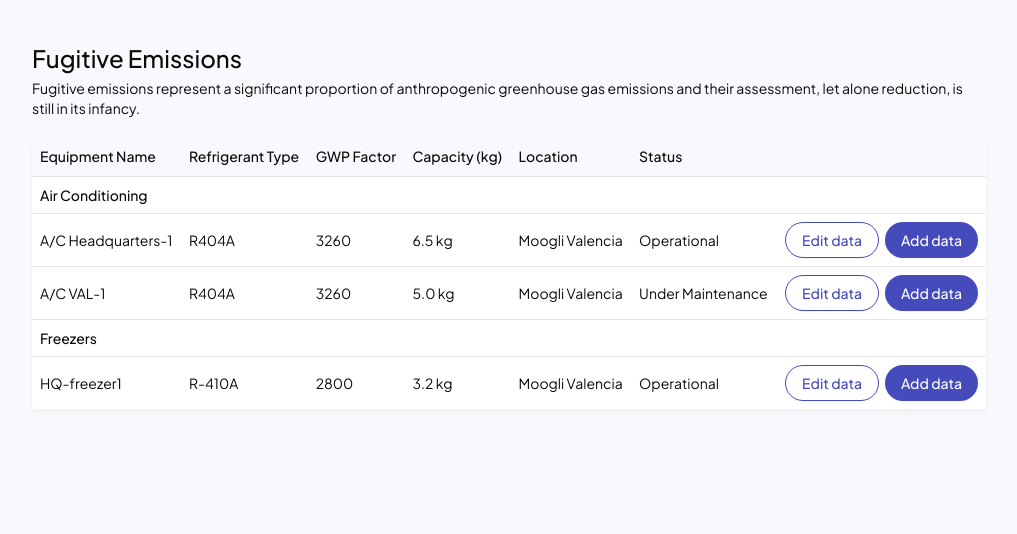
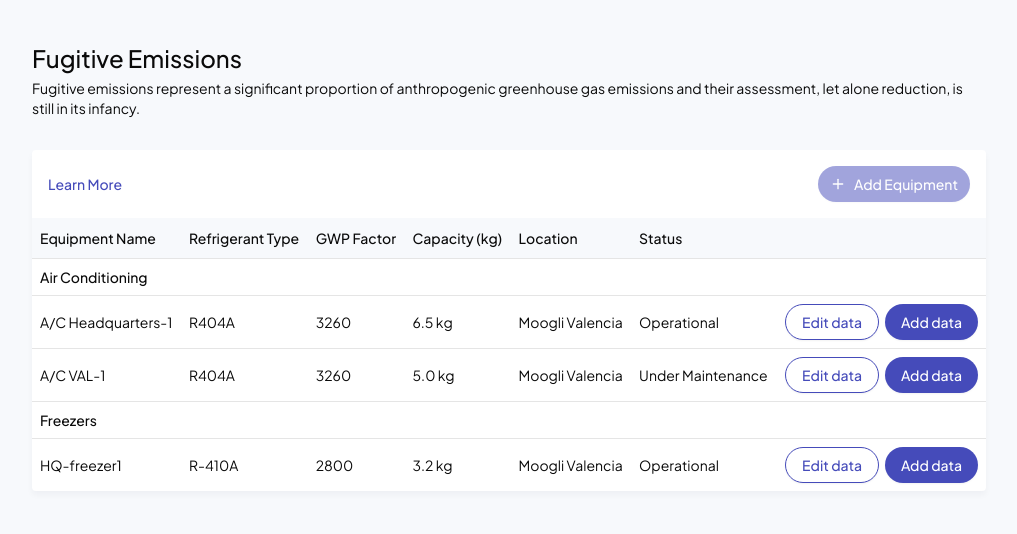
Before and after one commit to rarribas/moogli_fugitive_emissions, a React (Vite) app: page / in a window 1280 px wide. Shown: the top 534 px of the page, without its empty margins (256-1273 px from the left). Built offline with nearby package versions, Linux system fonts and the light colour scheme.

Commit message:
adds header to table

```diff
--- a/src/components/ui/PageHeader.jsx
+++ b/src/components/ui/PageHeader.jsx
@@ -2,7 +2,7 @@
 // in an scenario where this component will need to be shared around multiple
 // pages I'd add 2 properties title and desc
 export function PageHeader(){
-  return (<header className="mb-[18px]">
+  return (<header className="mb-8">
     <h1>Fugitive Emissions</h1>
     <p className='font-sans text-sm'>Fugitive emissions represent a significant proportion of anthropogenic greenhouse gas emissions and their assessment, let alone reduction, is still in its infancy.</p>
   </header>)
--- a/src/components/ui/modals/Dashboard.jsx
+++ b/src/components/ui/modals/Dashboard.jsx
@@ -1,9 +1,12 @@
 import { PageHeader } from "../PageHeader";
 import { headerColumns } from "@/components/TableConfiguration";
 import DataTable from "../DataTable";
+import Header from "../Header";
 import { useContext } from "react";
 import Panel from "../Panel";
+import { Button } from "../Button";
 import TableDataContext from "@/context/mainTableDataContext";
+import {Plus} from "lucide-react";
 
 export default function Dashboard(){
   const {tableData} = useContext(TableDataContext);
@@ -11,6 +14,13 @@ export default function Dashboard(){
     <>
       <PageHeader/>
       <Panel>
+        <Header className="p-4">
+          <p className="text-sm text-primary font-medium">Learn More</p>
+          <Button disabled={true}>
+            <Plus/>
+            Add Equipment
+          </Button>
+        </Header>
         <DataTable columns={headerColumns} data={tableData}/>
       </Panel>
     </>
```
